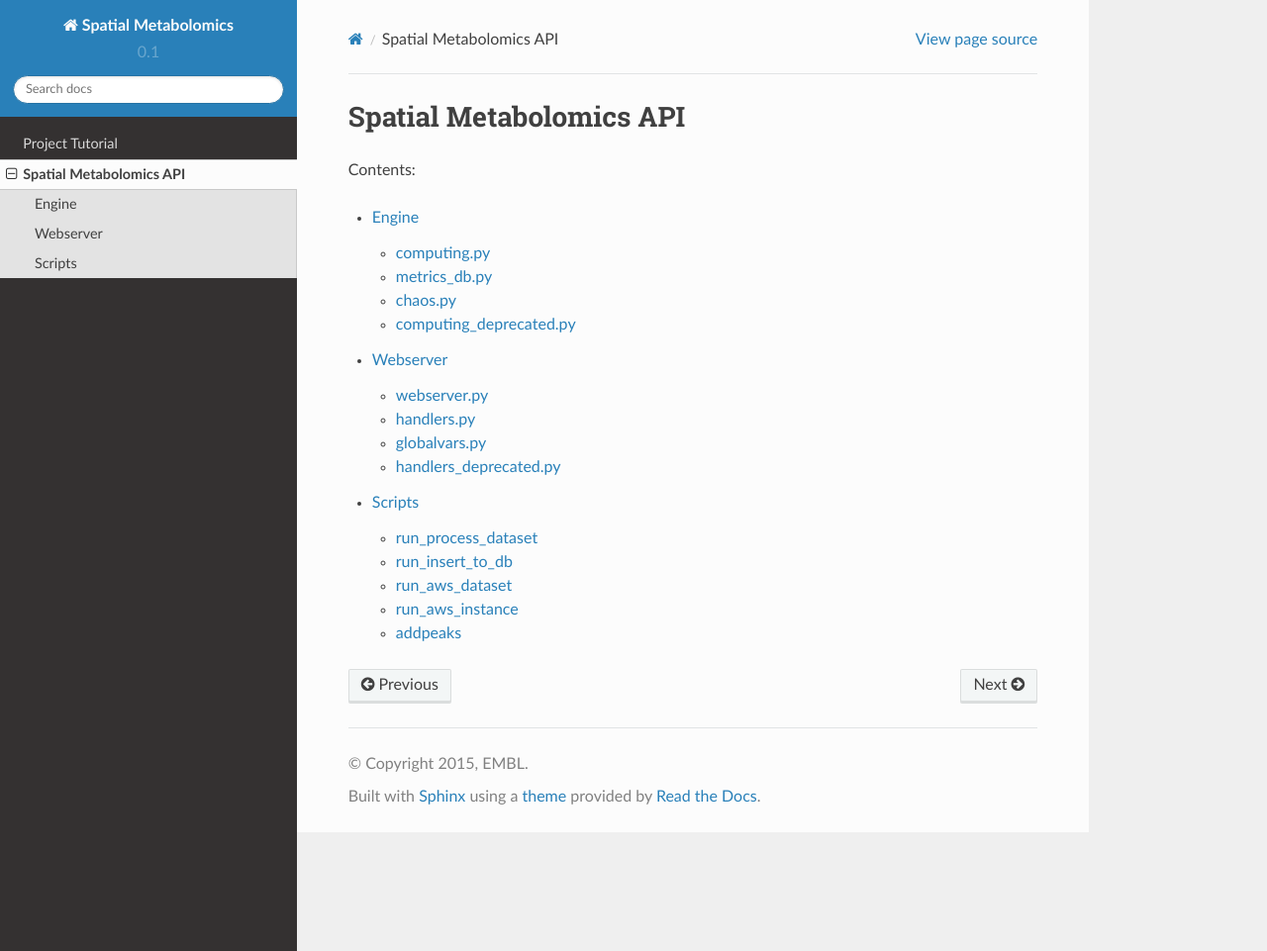
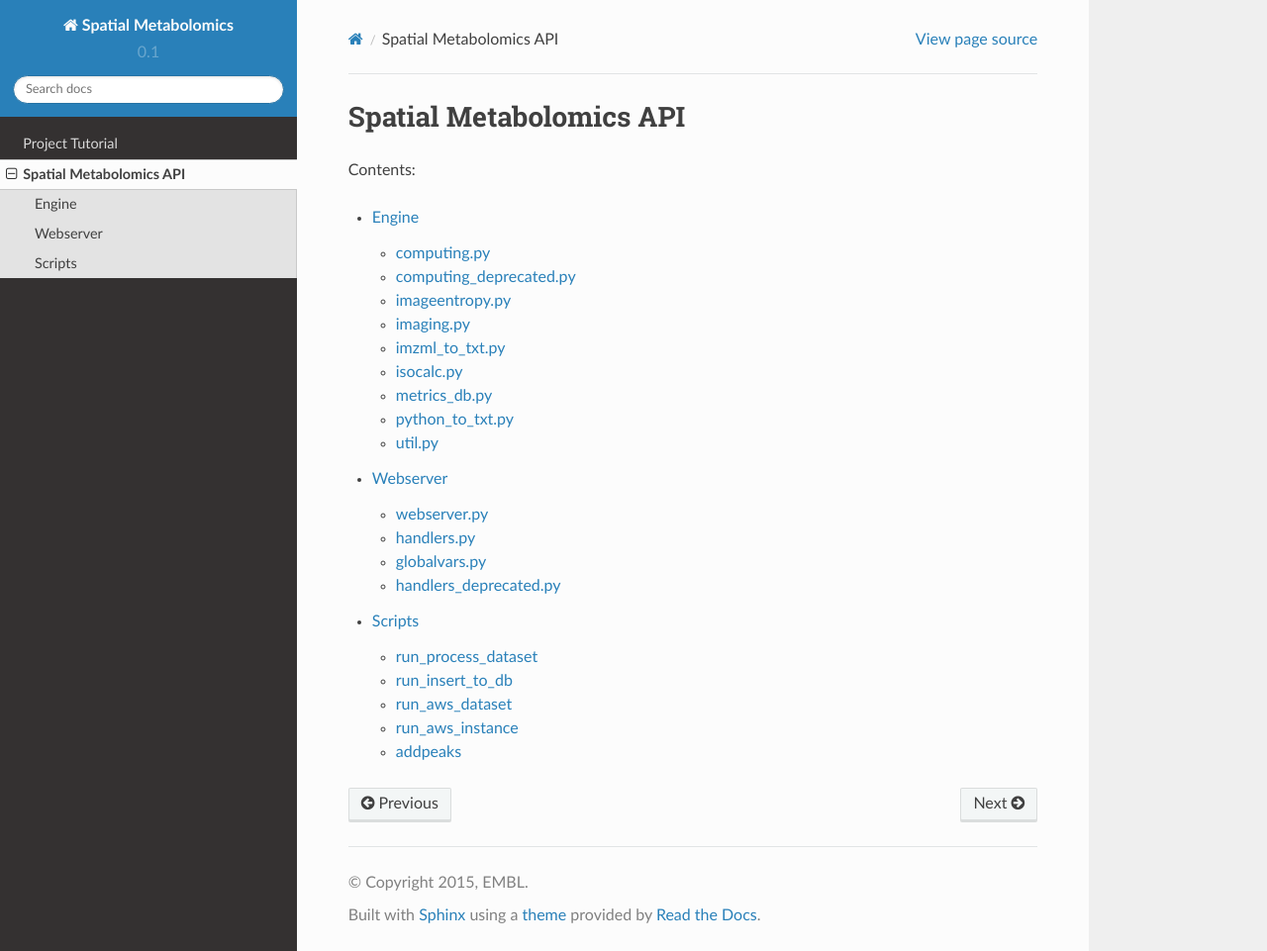
Before and after one commit to metaspace2020/sm-engine, a Sphinx documentation site: the page built from docs/code.rst, in a window 1280 px wide and 961 px high. Shown: the whole window at 99% size. Built offline with Sphinx 7.4.7 and the Read the Docs theme 2.0.0, drawn with Linux system fonts in a browser that asks for light colours.

Commit message:
resolved issues with documentation build due to submodules not included and python libraries missing

```diff
--- a/docs/conf.py
+++ b/docs/conf.py
@@ -22,7 +22,7 @@
 #sys.path.insert(0, os.path.abspath('.'))
 
 
-sys.path.insert(0, os.path.abspath('../'))
+sys.path.insert(0, os.path.abspath('../../webserver'))
 sys.path.insert(0, os.path.abspath('../engine'))
 sys.path.insert(0, os.path.abspath('../engine/pyMS'))
 sys.path.insert(0, os.path.abspath('../engine/pyIMS'))
--- a/docs/engine.rst
+++ b/docs/engine.rst
@@ -8,6 +8,41 @@
 	:members:
 	:noindex:
 
+computing_deprecated.py
+---------------------------
+
+.. automodule:: computing_deprecated
+	:members:
+	:noindex:
+
+imageentropy.py
+---------------
+
+.. automodule:: imageentropy
+	:members:
+	:noindex:
+
+imaging.py
+-------------
+
+.. automodule:: imaging
+	:members:
+	:noindex:
+
+imzml_to_txt.py
+---------------
+
+.. automodule:: imzml_to_txt
+	:members:
+	:noindex:
+
+isocalc.py
+-------------
+
+.. automodule:: isocalc
+	:members:
+	:noindex:
+
 metrics_db.py
 -------------
 
@@ -15,16 +50,16 @@
 	:members:
 	:noindex:
 
-chaos.py
--------------
+python_to_txt.py
+----------------
 
-.. automodule:: chaos
+.. automodule:: python_to_txt
 	:members:
 	:noindex:
 
-computing_deprecated.py
----------------------------
+util.py
+-------
 
-.. automodule:: computing_deprecated
+.. automodule:: util
 	:members:
 	:noindex:
--- a/webserver.py
+++ b/webserver.py
@@ -33,7 +33,7 @@
 import sys, os, glob
 
 ## get list of engine files
-engine_pyfiles =  ['computing.py', 'util.py', 'imaging.py', os.join('pyIMS', 'image_measures', 'level_sets_measure.py')]
+engine_pyfiles =  ['computing.py', 'util.py', 'imaging.py', path.join('pyIMS', 'image_measures', 'level_sets_measure.py')]
 
 from engine.util import *
 from engine.computing import *
```
Also changed, not shown: 2 other files.
